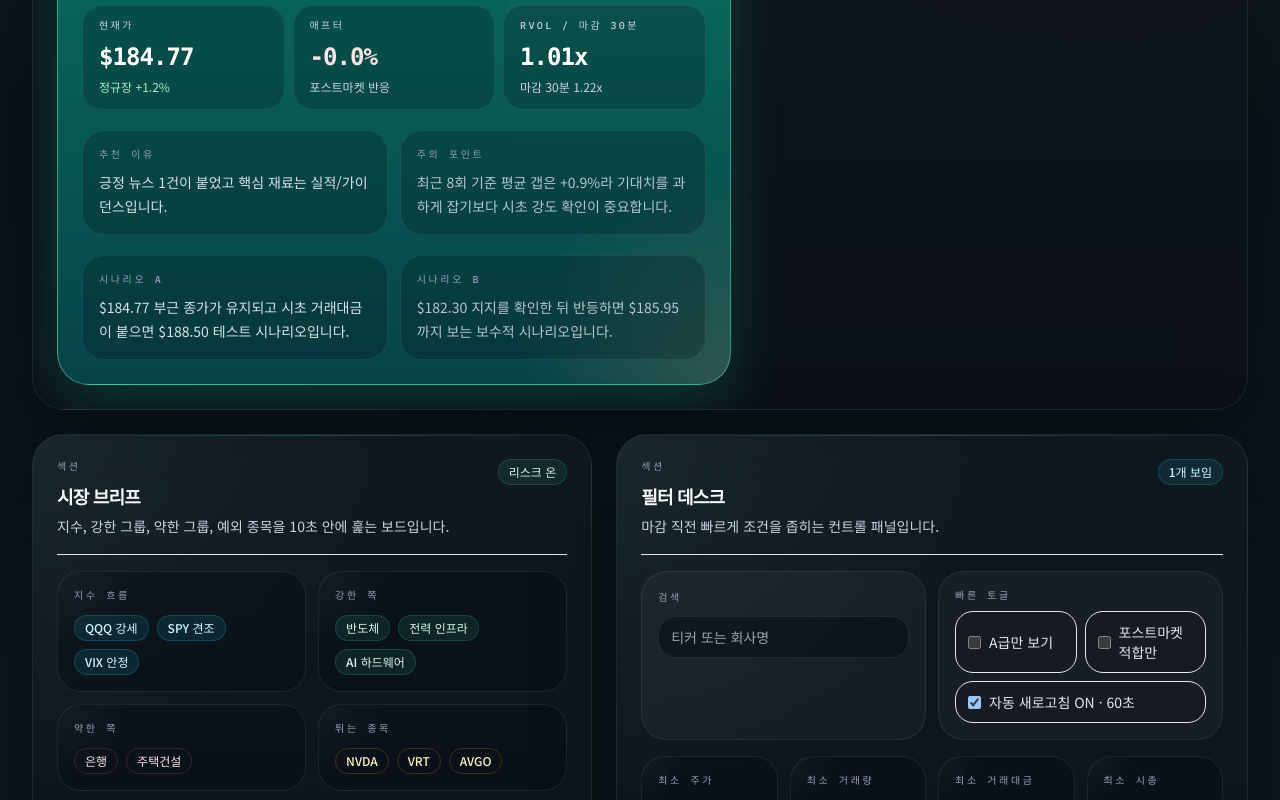
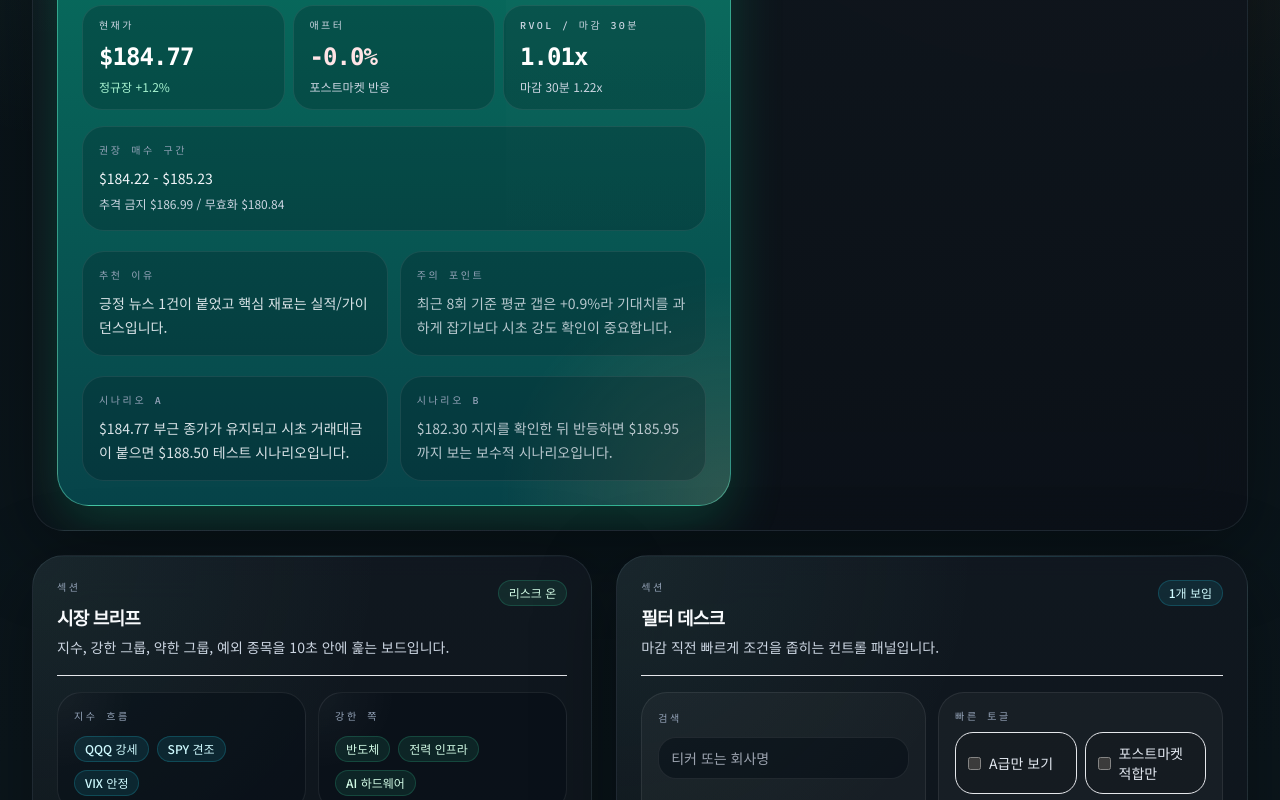
Before and after one commit to seungh6118/US-TRADING-1H, a Next.js app: page / in a window 1280 px wide. Shown: the part 980-1780 px from the top of the page. Built offline with nearby package versions, Linux system fonts and the light colour scheme.

Commit message:
Add AI-style entry guidance

```diff
--- a/components/overnight-dashboard-client.tsx
+++ b/components/overnight-dashboard-client.tsx
@@ -344,6 +344,16 @@ export function OvernightDashboardClient({ initialData }: { initialData: Overnig
                   </div>
                 </div>
 
+                <div className="mt-4 signal-note">
+                  <p className="label">권장 매수 구간</p>
+                  <p className="mt-2 text-sm leading-6 text-slate-100">
+                    {formatCurrency(candidate.entryGuide.idealBuyLow)} - {formatCurrency(candidate.entryGuide.idealBuyHigh)}
+                  </p>
+                  <p className="mt-1 text-xs leading-5 text-slate-300">
+                    추격 금지 {formatCurrency(candidate.entryGuide.chaseAbove)} / 무효화 {formatCurrency(candidate.entryGuide.invalidation)}
+                  </p>
+                </div>
+
                 <div className={`mt-5 grid gap-3 ${index === 0 ? "md:grid-cols-2" : ""}`}>
                   <div className="signal-note">
                     <p className="label">추천 이유</p>
@@ -568,8 +578,11 @@ export function OvernightDashboardClient({ initialData }: { initialData: Overnig
 
                 <div className="mt-4 grid gap-2 sm:grid-cols-3">
                   <div className="brief-card">
-                    <p className="label">진입</p>
-                    <p className="mt-3 text-sm leading-7 text-slate-100">{candidate.entryIdea}</p>
+                    <p className="label">권장 매수</p>
+                    <p className="mt-3 text-sm leading-7 text-slate-100">
+                      {formatCurrency(candidate.entryGuide.idealBuyLow)} - {formatCurrency(candidate.entryGuide.idealBuyHigh)}
+                    </p>
+                    <p className="mt-2 text-xs leading-5 text-slate-300">{candidate.entryGuide.summary}</p>
                   </div>
                   <div className="brief-card">
                     <p className="label">시나리오</p>
--- a/components/overnight-detail-view.tsx
+++ b/components/overnight-detail-view.tsx
@@ -85,6 +85,39 @@ export function OvernightDetailView({
                 {candidate.daysToEarnings}일 / {candidate.distanceToResistancePct.toFixed(1)}%
               </p>
             </div>
+          </div>
+        </SectionCard>
+
+        <SectionCard title="AI 매수 구간" subtitle="장막판 구조와 지지, VWAP, 애프터 반응을 바탕으로 가장 효율적인 진입 구간을 계산했습니다.">
+          <div className="grid gap-3 md:grid-cols-2 xl:grid-cols-4">
+            <div className="candidate-metric">
+              <p className="label">권장 매수 구간</p>
+              <p className="mt-2 text-sm font-semibold text-white">
+                {formatCurrency(candidate.entryGuide.idealBuyLow)} - {formatCurrency(candidate.entryGuide.idealBuyHigh)}
+              </p>
+            </div>
+            <div className="candidate-metric">
+              <p className="label">추격 금지 위</p>
+              <p className="mt-2 text-sm font-semibold text-white">{formatCurrency(candidate.entryGuide.chaseAbove)}</p>
+            </div>
+            <div className="candidate-metric">
+              <p className="label">무효화 가격</p>
+              <p className="mt-2 text-sm font-semibold text-white">{formatCurrency(candidate.entryGuide.invalidation)}</p>
+            </div>
+            <div className="candidate-metric">
+              <p className="label">진입 모드</p>
+              <p className="mt-2 text-sm font-semibold text-white">
+                {candidate.entryGuide.mode === "afterhours"
+                  ? "애프터 반응형"
+                  : candidate.entryGuide.mode === "close-strength"
+                    ? "종가 강도형"
+                    : "눌림 대기형"}
+              </p>
+            </div>
+          </div>
+          <div className="mt-4 candidate-metric">
+            <p className="label">계산 코멘트</p>
+            <p className="mt-2 text-sm leading-6 text-slate-200">{candidate.entryGuide.summary}</p>
           </div>
         </SectionCard>
 
--- a/scoring/overnight-engine.ts
+++ b/scoring/overnight-engine.ts
@@ -2,6 +2,7 @@ import { clamp, formatCurrency, round1 } from "@/lib/utils";
 import {
   CatalystTag,
   OvernightCandidate,
+  OvernightEntryGuide,
   OvernightGrade,
   OvernightRawCandidate,
   OvernightScoreBreakdown,
@@ -52,6 +53,10 @@ function gradeFor(total: number): OvernightGrade {
 
 function signedPercent(value: number, digits = 1) {
   return `${value >= 0 ? "+" : ""}${value.toFixed(digits)}%`;
+}
+
+function roundPrice(value: number) {
+  return Math.round(value * 100) / 100;
 }
 
 function catalystLabel(tag: CatalystTag) {
@@ -133,6 +138,57 @@ function buildScenario(candidate: OvernightRawCandidate) {
     exitPlan: `${formatCurrency(candidate.resistanceLevel)} 부근 1차 청산, 시초가가 밀리면 5분 VWAP 이탈 시 빠르게 정리하는 구조가 좋습니다. 무효화 레벨은 ${formatCurrency(
       invalidation
     )}입니다.`
+  };
+}
+
+function buildEntryGuide(candidate: OvernightRawCandidate): OvernightEntryGuide {
+  const closeBuffer = candidate.close * 0.0035;
+  const vwapAnchor = candidate.vwap > 0 ? candidate.vwap : candidate.close;
+  const pullbackAnchor = Math.max(vwapAnchor, candidate.supportLevel * 1.003, candidate.close - closeBuffer);
+  const pullbackLow = roundPrice(Math.max(candidate.close * 0.992, pullbackAnchor - closeBuffer * 0.6));
+  const pullbackHigh = roundPrice(Math.min(candidate.close * 1.0015, pullbackAnchor + closeBuffer * 0.45));
+  const momentumLow = roundPrice(Math.max(candidate.close * 0.997, vwapAnchor));
+  const momentumHigh = roundPrice(Math.min(candidate.close * 1.0025, candidate.dayHigh));
+  const afterhoursLow = roundPrice(Math.max(candidate.close * 1.001, candidate.close + closeBuffer * 0.25));
+  const afterhoursHigh = roundPrice(Math.min(candidate.close * 1.006, candidate.dayHigh * 1.002));
+  const invalidation = roundPrice(Math.min(candidate.supportLevel * 0.992, candidate.close * 0.987));
+  const chaseAbove = roundPrice(Math.min(candidate.resistanceLevel * 0.992, candidate.dayHigh * 1.004));
+
+  if (candidate.afterHoursChangePct >= 3 && candidate.postMarketSuitability === "ideal") {
+    return {
+      mode: "afterhours",
+      idealBuyLow: afterhoursLow,
+      idealBuyHigh: Math.max(afterhoursLow, afterhoursHigh),
+      chaseAbove,
+      invalidation,
+      summary: `${formatCurrency(afterhoursLow)}-${formatCurrency(
+        Math.max(afterhoursLow, afterhoursHigh)
+      )} 구간만 허용하고, ${formatCurrency(chaseAbove)} 위 추격은 비효율적입니다.`
+    };
+  }
+
+  if (candidate.closeStrength30m >= 0.6 && candidate.close > candidate.vwap) {
+    return {
+      mode: "close-strength",
+      idealBuyLow: momentumLow,
+      idealBuyHigh: Math.max(momentumLow, momentumHigh),
+      chaseAbove,
+      invalidation,
+      summary: `${formatCurrency(momentumLow)}-${formatCurrency(
+        Math.max(momentumLow, momentumHigh)
+      )} 종가 강도 유지 구간이 가장 효율적이고, ${formatCurrency(chaseAbove)} 위는 추격 구간입니다.`
+    };
+  }
+
+  return {
+    mode: "pullback",
+    idealBuyLow: pullbackLow,
+    idealBuyHigh: Math.max(pullbackLow, pullbackHigh),
+    chaseAbove,
+    invalidation,
+    summary: `${formatCurrency(pullbackLow)}-${formatCurrency(
+      Math.max(pullbackLow, pullbackHigh)
+    )} 눌림 구간을 우선 보고, ${formatCurrency(invalidation)} 아래로 밀리면 시나리오는 무효입니다.`
   };
 }
 
@@ -404,6 +460,7 @@ export function scoreOvernightCandidate(raw: OvernightRawCandidate, settings: Ov
 
   const positiveNewsCount = raw.news.filter((item) => item.sentiment === "positive").length;
   const negativeNewsCount = raw.news.filter((item) => item.sentiment === "negative").length;
+  const entryGuide = buildEntryGuide(raw);
 
   return {
     ticker: raw.ticker,
@@ -436,7 +493,10 @@ export function scoreOvernightCandidate(raw: OvernightRawCandidate, settings: Ov
     risks: buildRiskList(raw, earningsRiskDays, negativeNewsCount, closeAboveVWAPPct),
     coreSummary: buildCoreSummary(raw, positiveNewsCount),
     scenario: buildScenario(raw),
-    entryIdea: `${formatCurrency(raw.close)} 부근 종가가 유지되고 장후 체결이 크게 꺾이지 않을 때만 진입하는 보수적 접근이 좋습니다.`,
+    entryGuide,
+    entryIdea: `권장 매수 구간은 ${formatCurrency(entryGuide.idealBuyLow)}-${formatCurrency(
+      entryGuide.idealBuyHigh
+    )}입니다. ${formatCurrency(entryGuide.chaseAbove)} 위 추격은 피하고 ${formatCurrency(entryGuide.invalidation)} 아래 이탈 시 무효로 봅니다.`,
     exitIdea: `익일 시초 강세가 나오면 ${formatCurrency(raw.resistanceLevel)} 부근 1차 청산, 시초 5분 VWAP 이탈 시 빠르게 정리하는 방식이 좋습니다.`,
     closeTapeNote: `종가-고가 거리 ${closeToHighPct.toFixed(1)}%, 마감 30분 강도 ${signedPercent(
       raw.closeStrength30m
```
Also changed, not shown: lib/overnight-types.ts (+10 -0 lines).
